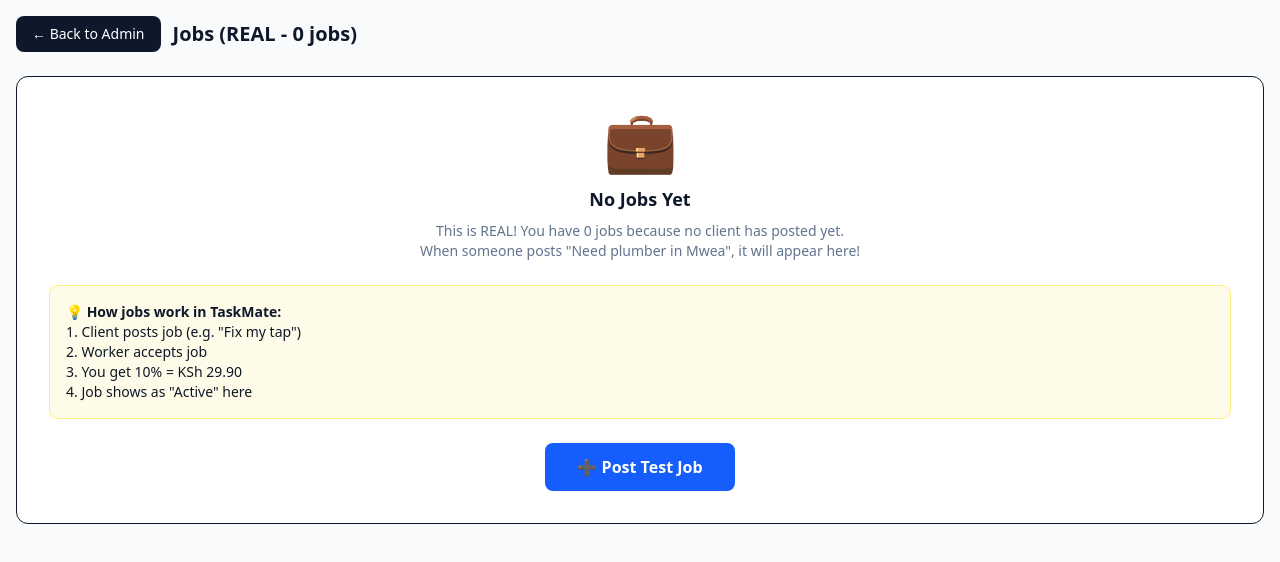
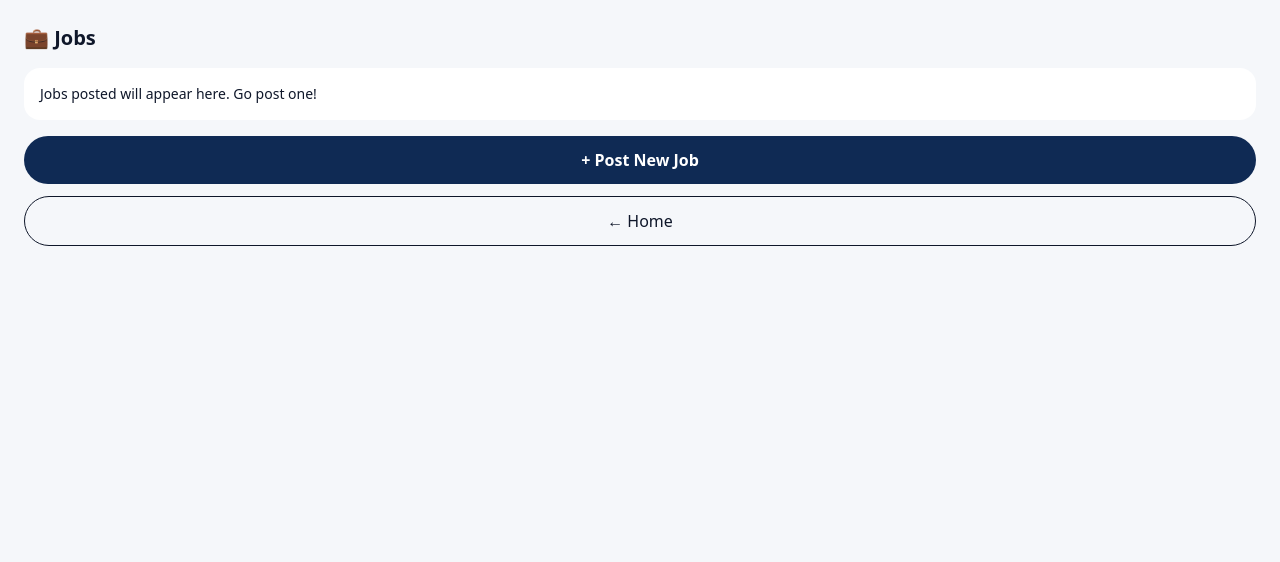
Before and after one commit to njoguemmanuel04-lgtm/taskmate, a Next.js app: page /jobs in a window 1280 px wide. Shown: the top 562 px of the page. Built offline with nearby package versions, Linux system fonts and the light colour scheme.

Commit message:
Update page.tsx

```diff
--- a/app/jobs/page.tsx
+++ b/app/jobs/page.tsx
@@ -1,30 +1,13 @@
 "use client"
-import Link from 'next/link';
-
-export default function JobsPage() {
+import { useRouter } from "next/navigation"
+export default function Jobs(){
+  const r=useRouter()
   return (
-    <div className="min-h-screen bg-[#f8fafc] p-4">
-      <div className="flex items-center gap-3 mb-6">
-        <Link href="/admin" className="bg-slate-900 text-white px-4 py-2 rounded-lg text-sm">← Back to Admin</Link>
-        <h1 className="font-bold text-xl">Jobs (REAL - 0 jobs)</h1>
-      </div>
-
-      <div className="bg-white rounded-xl border p-8 text-center">
-        <div className="text-6xl mb-4">💼</div>
-        <h2 className="font-bold text-lg">No Jobs Yet</h2>
-        <p className="text-sm text-slate-500 mt-2">This is REAL! You have 0 jobs because no client has posted yet.</p>
-        <p className="text-sm text-slate-500">When someone posts "Need plumber in Mwea", it will appear here!</p>
-
-        <div className="mt-6 bg-yellow-50 border border-yellow-200 p-4 rounded-lg text-left text-sm">
-          <p className="font-bold">💡 How jobs work in TaskMate:</p>
-          <p>1. Client posts job (e.g. "Fix my tap")</p>
-          <p>2. Worker accepts job</p>
-          <p>3. You get 10% = KSh 29.90</p>
-          <p>4. Job shows as "Active" here</p>
-        </div>
-
-        <Link href="/" className="mt-6 inline-block bg-blue-600 text-white px-8 py-3 rounded-lg font-bold">➕ Post Test Job</Link>
-      </div>
+    <div className="p-6 bg-[#f5f7fa] min-h-screen">
+      <h1 className="font-black text-xl">💼 Jobs</h1>
+      <p className="mt-4 bg-white p-4 rounded-2xl text-sm">Jobs posted will appear here. Go post one!</p>
+      <button onClick={()=>r.push("/post")} className="mt-4 w-full bg-[#0f2a54] text-white p-3 rounded-full font-bold">+ Post New Job</button>
+      <button onClick={()=>r.push("/")} className="mt-3 w-full border p-3 rounded-full">← Home</button>
     </div>
-  );
+  )
 }
```
